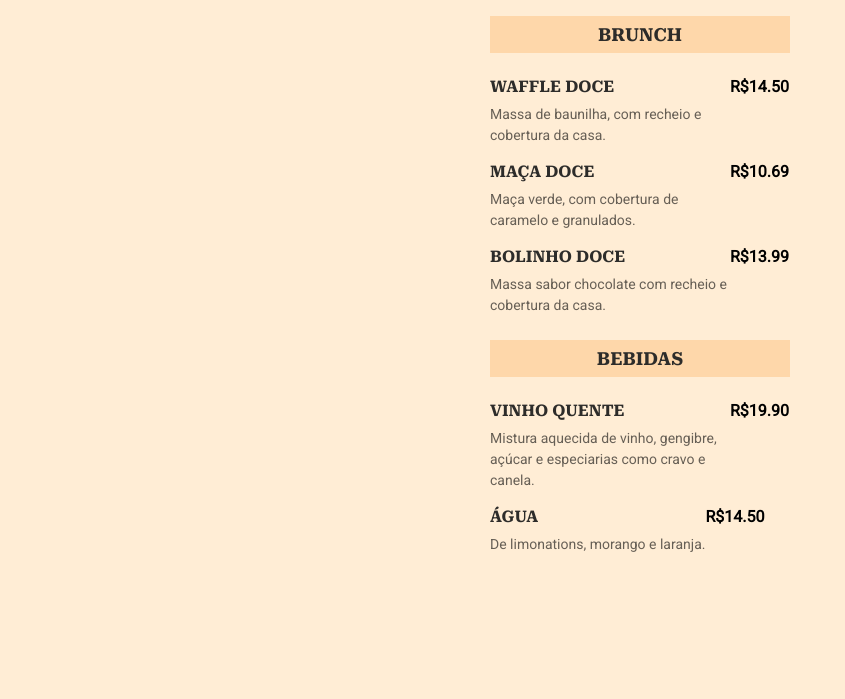
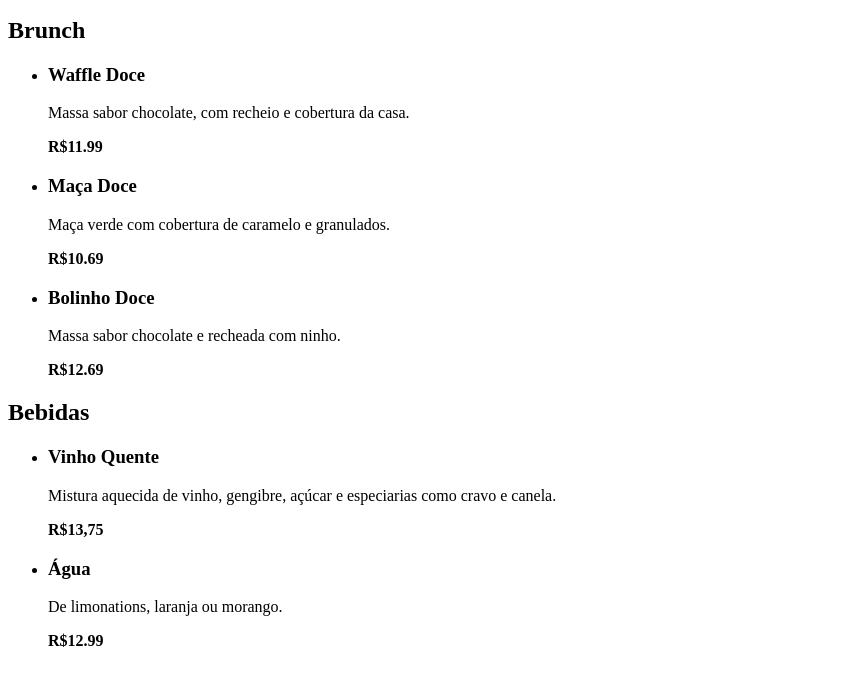
Before and after one commit to ex0bi019/maratona3, a plain HTML site: page index.html in a window 1280 px wide. Shown: the part 101-800 px from the top of the page, without its empty margins (0-845 px from the left). Drawn offline with Linux system fonts and the light colour scheme.

Commit message:
Atualização completa

```diff
--- a/index.html
+++ b/index.html
@@ -9,8 +9,6 @@
     <meta charset="UTF-8">
     <meta name="viewport" content="width=device-width, initial-scale=1.0">
     <title>Ex0biCoffee</title>
-
-    <link rel="stylesheet" href="./style.css">
   </head>
 
   <body>
@@ -28,12 +26,12 @@
           <div class="Detalhes">
             <h3>Waffle Doce</h3>
             <p class="Descrição">
-              Massa de baunilha, com recheio e cobertura da casa.
+              Massa sabor chocolate, com recheio e cobertura da casa.
             </p>
           </div>
 
           <strong class="Prince">
-            R$14.50
+            R$11.99
           </strong>
         </li>
 
@@ -41,7 +39,7 @@
           <div class="Detalhes">
             <h3>Maça Doce</h3>
             <p class="Descrição">
-              Maça verde, com cobertura de caramelo e granulados.
+              Maça verde com cobertura de caramelo e granulados.
             </p>
           </div>
 
@@ -54,12 +52,12 @@
           <div class="Detalhes">
             <h3>Bolinho Doce</h3>
             <p class="Descrição">
-              Massa sabor chocolate com recheio e cobertura da casa.
+              Massa sabor chocolate e recheada com ninho.
             </p>
           </div>
 
           <strong class="Prince">
-            R$13.99
+            R$12.69
           </strong>
         </li>
       </ul>
@@ -78,7 +76,7 @@
           </div>
 
           <strong class="Prince">
-            R$19.90
+            R$13,75
           </strong>
         </li>
 
@@ -86,12 +84,12 @@
           <div class="Detalhes">
             <h3>Água</h3>
             <p class="Descrição">
-              De limonations, morango e laranja.
+              De limonations, laranja ou morango.
             </p>
           </div>
 
           <strong class="Prince">
-             R$14.50
+             R$12.99
           </strong>
         </li>
       </ul>
```
